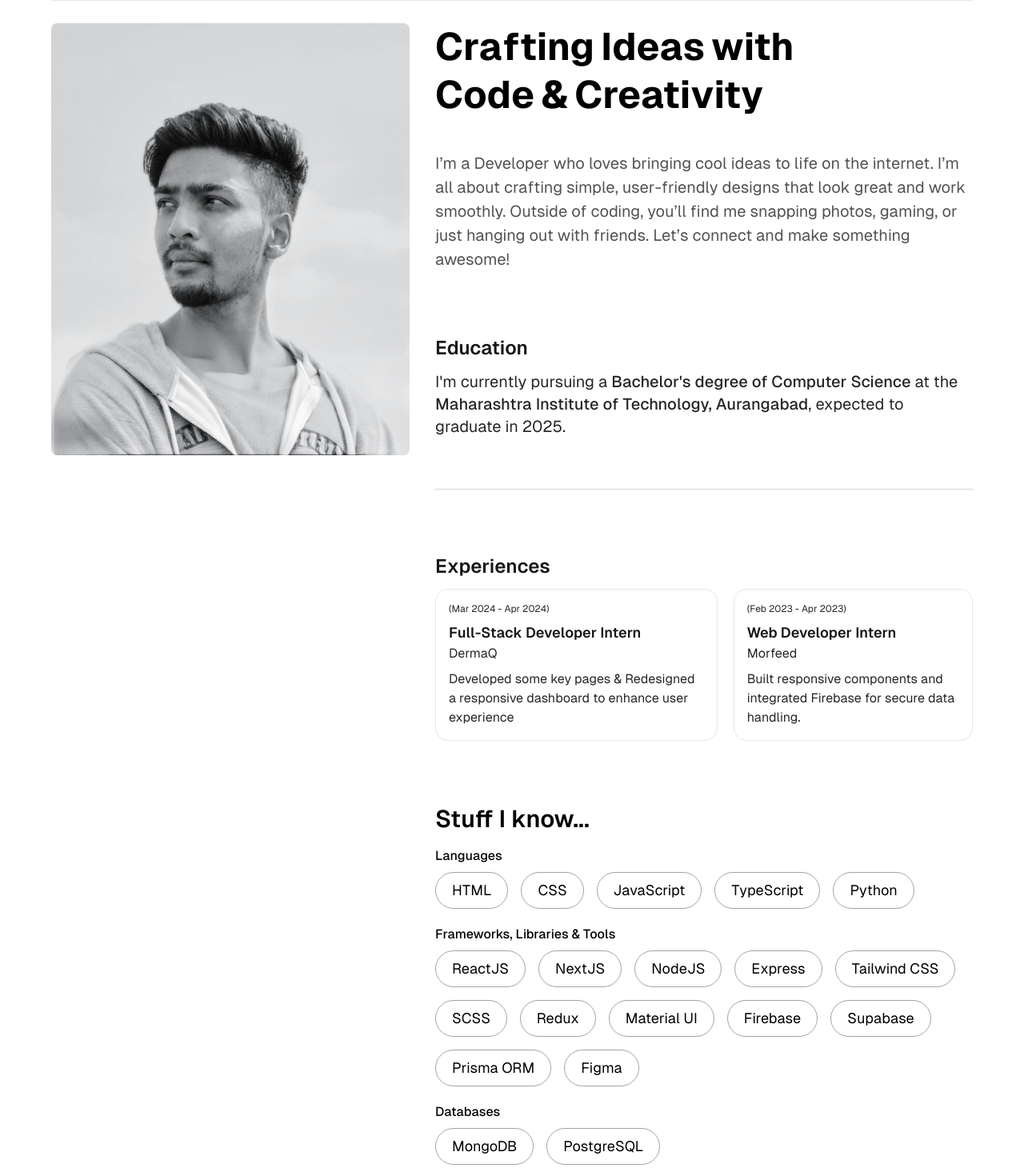
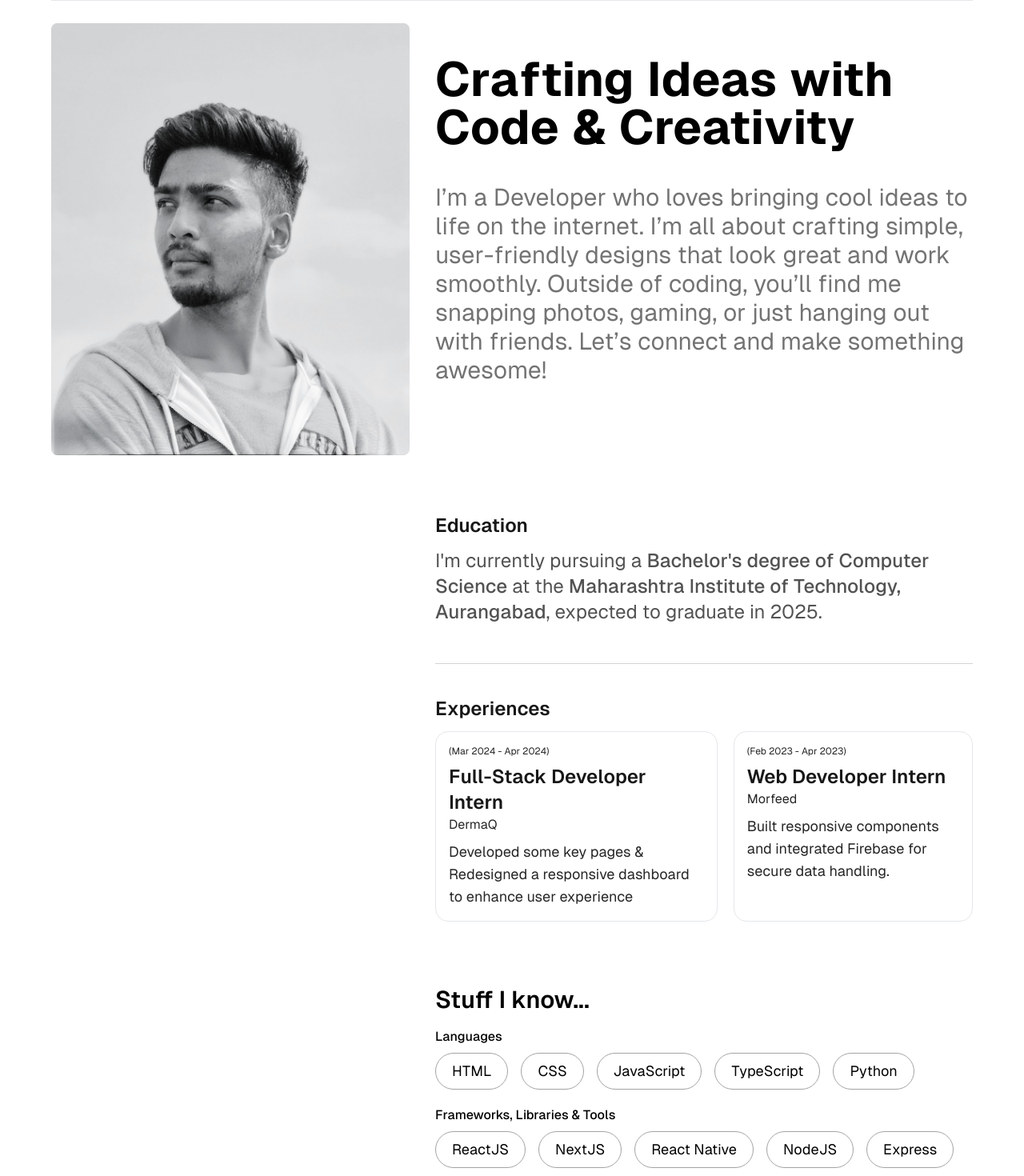
Before and after one commit to Muz4mmil/muz4mmil.github.io, a Next.js app: page / in a window 1280 px wide. Shown: the part 1000-2470 px from the top of the page at 80% size. Built offline with nearby package versions, Linux system fonts and the light colour scheme.

Commit message:
Text size changes

```diff
--- a/app/data/skills.json
+++ b/app/data/skills.json
@@ -9,6 +9,7 @@
     "frameworks_libraries_tools": [
         "ReactJS",
         "NextJS",
+        "React Native",
         "NodeJS",
         "Express",
         "Tailwind CSS",
--- a/app/sections/about.tsx
+++ b/app/sections/about.tsx
@@ -23,8 +23,8 @@ export default function About() {
           ></motion.div>
         </div>
 
-        <div className="lg:w-3/5 h-full">
-          <h2 className="text-5xl font-bold max-w-[500px] leading-tight">
+        <div className="lg:w-3/5 h-full md:mt-10">
+          <h2 className="text-4xl md:text-6xl font-bold max-w-[600px] leading-tight">
             {
               ['Crafting', 'Ideas', 'with', 'Code', '&', 'Creativity'].map((word, i) => (
                 <motion.span
@@ -33,7 +33,7 @@ export default function About() {
                   whileInView={{ y: 0, opacity: 1 }}
                   transition={{ duration: 0.2, delay: 0.7 + (i * 0.1) }}
                   viewport={{ once: true }}
-                  className='inline-block mr-2'
+                  className='inline-block mr-4'
                 >
                   {word}
                 </motion.span>
@@ -47,19 +47,19 @@ export default function About() {
             whileInView={{ opacity: 1 }}
             transition={{ delay: 1.4 }}
             viewport={{ once: true }}
-            className="text-xl text-neutral-600 mt-10 leading-normal">
+            className="text-xl md:text-3xl text-neutral-500 mt-10 leading-normal">
             I’m a Developer who loves bringing cool ideas to life on the internet. I’m all about crafting simple, user-friendly designs that look great and work smoothly. Outside of coding, you’ll find me snapping photos, gaming, or just hanging out with friends. Let’s connect and make something awesome!
           </motion.p>
 
-          <div className="flex flex-col w-full justify-between mt-20">
+          <div className="flex flex-col w-full justify-between mt-20 md:mt-40">
             <motion.div
               initial={{ opacity: 0 }}
               whileInView={{ opacity: 1 }}
-              transition={{ delay: 1.7 }}
+              transition={{ delay: 0.3 }}
               viewport={{ once: true }}
-              className='border-b  border-neutral-300 pb-16 text-neutral-900'>
+              className='border-b  border-neutral-300 pb-12 text-neutral-900'>
               <h3 className="mb-3 font-semibold text-2xl">Education</h3>
-              <p className='text-xl text-neutral-800'>I{"'"}m currently pursuing a <span className='font-medium'>Bachelor{"'"}s degree of Computer Science</span> at the <span className='font-medium'>Maharashtra Institute of Technology, Aurangabad</span>, expected to graduate in 2025.</p>
+              <p className='text-xl md:text-2xl text-neutral-600'>I{"'"}m currently pursuing a <span className='font-medium'>Bachelor{"'"}s degree of Computer Science</span> at the <span className='font-medium'>Maharashtra Institute of Technology, Aurangabad</span>, expected to graduate in 2025.</p>
             </motion.div>
 
 
@@ -67,23 +67,23 @@ export default function About() {
             <motion.div
               initial={{ opacity: 0 }}
               whileInView={{ opacity: 1 }}
-              transition={{ delay: 1.9 }}
+              transition={{ delay: 0.6 }}
               viewport={{ once: true }}
-              className='mt-20 text-neutral-900'>
+              className='mt-10 text-neutral-900'>
               <h3 className="mb-3 font-semibold text-2xl">Experiences</h3>
               {/* <p className='text-lg text-neutral-600'>I’ve worked as a <strong>Full-Stack Developer Intern at DermaQ</strong> (Mar 2024 - Apr 2024), where I redesigned a responsive dashboard to enhance user experience. Earlier, I was a <strong>Web Developer at Morfeed</strong> (Feb 2023 - Apr 2023), building responsive components and integrating Firebase for secure data handling.</p> */}
               <div className="flex max-sm:flex-col gap-5">
                 <div className="rounded-2xl border p-4 text-neutral-800">
                   <p className="text-xs">(Mar 2024 - Apr 2024)</p>
-                  <p className="font-semibold text-neutral-900 text-lg mt-2">Full-Stack Developer Intern</p>
+                  <p className="font-semibold text-neutral-900 text-lg md:text-2xl mt-2">Full-Stack Developer Intern</p>
                   <p className="">DermaQ</p>
-                  <p className="mt-2">Developed some key pages & Redesigned a responsive dashboard to enhance user experience</p>
+                  <p className="mt-2 md:text-lg">Developed some key pages & Redesigned a responsive dashboard to enhance user experience</p>
                 </div>
                 <div className="rounded-2xl border p-4 text-neutral-800">
                   <p className="text-xs">(Feb 2023 - Apr 2023)</p>
-                  <p className="font-semibold text-neutral-900 text-lg mt-2">Web Developer Intern</p>
+                  <p className="font-semibold text-neutral-900 text-lg md:text-2xl mt-2">Web Developer Intern</p>
                   <p className="">Morfeed</p>
-                  <p className="mt-2">Built responsive components and integrated Firebase for secure data handling.</p>
+                  <p className="mt-2 md:text-lg">Built responsive components and integrated Firebase for secure data handling.</p>
                 </div>
               </div>
             </motion.div>
@@ -105,7 +105,7 @@ export default function About() {
                     <motion.div
                       initial={{ opacity: 0 }}
                       whileInView={{ opacity: 1 }}
-                      transition={{ delay: 0.3 + (i * 0.06) }}
+                      transition={{ delay: 0.3 + (i * 0.1) }}
                       viewport={{ once: true }}
                       key={item}
                       className="rounded-full border border-neutral-400 px-5 py-2 text-lg w-max">
--- a/app/sections/projects.tsx
+++ b/app/sections/projects.tsx
@@ -35,8 +35,8 @@ export default function Projects() {
 							</div>
 						</div>
 
-						<p className='my-3 text-justify text-neutral-600'>{project.description}</p>
-						<div className="flex gap-3 flex-wrap">
+						<p className='my-3 md:text-lg text-neutral-600'>{project.description}</p>
+						<div className="flex space-x-3 flex-wrap">
 							{project.techStack.map((item, i) => (
 								<div key={i} className='flex gap-3'>
 									<div className="text-xs">{item}</div>
```
